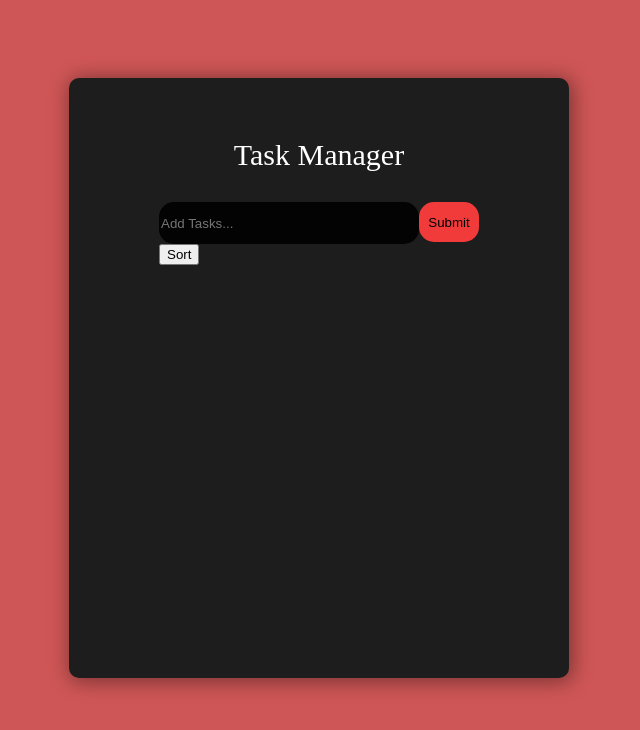
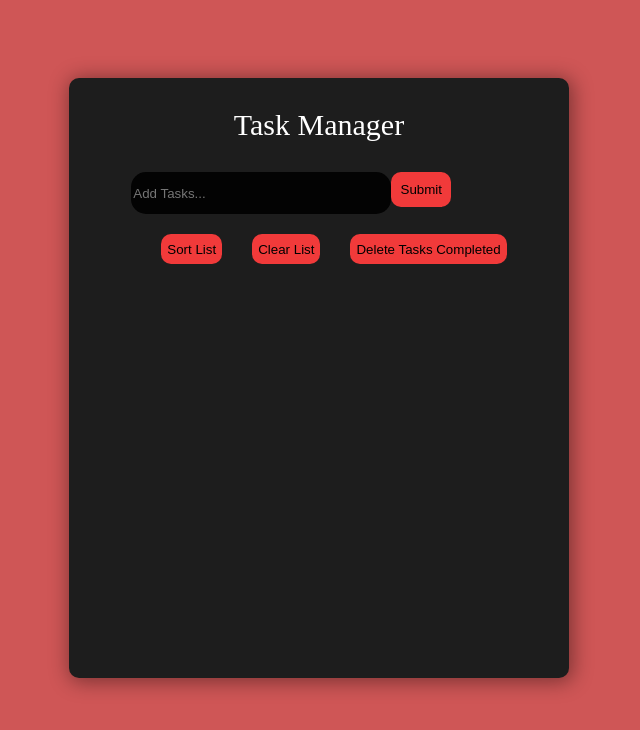
Before and after one commit to Cami9911/ToDo_React_App, a React (Create React App) app in the folder to_do_app/: page / in a window 1280 px wide. Shown: the top 730 px of the page, without its empty margins (321-961 px from the left). Built offline with nearby package versions, Linux system fonts and the light colour scheme; the HTML template or start-up script is replaced by a standard one.

Commit message:
options buttons

```diff
--- a/to_do_app/src/App.css
+++ b/to_do_app/src/App.css
@@ -20,7 +20,6 @@ body{
   header{
     color: white;
     font-size: 30px;
-    margin-top: 30px;
   }
   .scrollArea::-webkit-scrollbar {
     width: 5px;
--- a/to_do_app/src/App.js
+++ b/to_do_app/src/App.js
@@ -6,9 +6,7 @@ import uuid from 'uuid'
 import {library } from '@fortawesome/fontawesome-svg-core'
 import {faTrash } from '@fortawesome/free-solid-svg-icons'
 import {faCheck } from '@fortawesome/free-solid-svg-icons'
-import SortTodo from './components/SortTodo';
-import HTML5Backend from 'react-dnd-html5-backend'
-import { DragDropContext } from 'react-dnd'
+import OptionsTodo from './components/OptionsTodo';
 
 library.add(faTrash)
 library.add(faCheck)
@@ -28,25 +26,11 @@ class App extends Component {
         return todo;
     }) })
 }
-compareBy(key) {
-  return function (a, b) {
-    if (""+a[key]<(""+b[key])) return -1;
-    if (""+a[key]>(""+b[key])) return 1;
-    return 0;
-  };}
 
+//Reverse list
 sortTodo=()=>{
-  console.log("fa ceva")
-  this.setState({ todos: this.state.todos.map(todo => {
-    this.compareBy(todo.title)
-    return todo;
-
-}) })
-console.log("fa ceva2")
-
-
+  this.setState({ todos: [...this.state.todos.reverse(todo => todo.completed === true)]})
 }
-
 
 //Edit Todo
 editTodo = (id,event) => {
@@ -62,6 +46,14 @@ editTodo = (id,event) => {
 deleteTodo = (id) => {
   this.setState({ todos: [...this.state.todos.filter(todo => todo.id !== id)]})
 }
+//Delete all Todo
+deleteAllTodo=()=>{
+  this.setState({ todos: [...this.state.todos.filter(todo => todo.title === true)]})
+}
+//Delete check Todo
+deleteCheckTodo=()=>{
+  this.setState({ todos: [...this.state.todos.filter(todo => todo.completed === false)]})
+}
 
 //Add Todo
 addTodo = (title) => {
@@ -69,7 +61,6 @@ addTodo = (title) => {
     id: uuid.v4(),
     title,
     completed: false,
-    isOldestFirst:true
   }
   this.setState({ todos: [...this.state.todos, newTodo]})
 }
@@ -82,14 +73,16 @@ addTodo = (title) => {
         </header>
         <div className="container">
           <AddTodo addTodo={this.addTodo} />
-          <SortTodo sortTodo={this.sortTodo} />
+          <OptionsTodo
+            sortTodo={this.sortTodo}
+            deleteAllTodo={this.deleteAllTodo}
+            deleteCheckTodo={this.deleteCheckTodo} />
           <div className="scrollArea">
             <Todos
               todos={this.state.todos}
               markComplete={this.markComplete}
               deleteTodo={this.deleteTodo}
               editTodo={this.editTodo}
-            //sortTodo={this.sortTodo}
             />
           </div>
         </div>
--- a/to_do_app/src/components/AddTodo.js
+++ b/to_do_app/src/components/AddTodo.js
@@ -11,6 +11,7 @@ export class AddTodo extends Component {
         e.preventDefault();
         if (this.state.title === "") {
            alert("Cannot be empty")
+
         }
         else {
             this.props.addTodo(this.state.title);
@@ -31,4 +32,5 @@ export class AddTodo extends Component {
     }
 }
 
+
 export default AddTodo
--- /dev/null
+++ b/to_do_app/src/components/OptionsTodo.js
@@ -0,0 +1,14 @@
+import React from 'react'
+import './Todoitem.css'
+
+function optionsFunction(props){
+        return (
+            <div>
+            <button className="options" onClick={props.sortTodo}>Sort List</button>
+            <button className="options" onClick={props.deleteAllTodo}>Clear List</button>
+            <button className="options" onClick={props.deleteCheckTodo}>Delete Tasks Completed</button>
+            </div>
+        )
+}
+
+export default optionsFunction
--- a/to_do_app/src/components/SortTodo.js
+++ /dev/null
@@ -1,10 +0,0 @@
-import React, { Component } from 'react'
-import './Todoitem.css'
-
-function sortFunction(props){
-        return (
-            <button onClick={props.sortTodo}>Sort</button>
-        )
-}
-
-export default sortFunction
--- a/to_do_app/src/components/Todoitem.css
+++ b/to_do_app/src/components/Todoitem.css
@@ -15,13 +15,14 @@
     width: 25vw;
     display: flex;
     justify-content: space-between;
+    margin-bottom: 20px;
 }
  .btn{
-    height: 40px;
+    height: 35px;
     width: 60px;
     background-color: rgb(241, 58, 58);
     border: none;
-    border-radius: 15px;
+    border-radius: 10px;
     outline: none;
   }
 
@@ -62,6 +63,14 @@
   color: rgb(241, 58, 58);
 }
 
+.options{
+  background-color: rgb(241, 58, 58);
+  margin-left:30px;
+  border-radius: 10px;
+  border: none;
+  height: 30px;
+}
+
 @media only screen and (max-width: 900px){
   .form{
     width: 80vw;
--- a/to_do_app/src/components/Todoitem.js
+++ b/to_do_app/src/components/Todoitem.js
@@ -10,8 +10,6 @@ export class Todoitem extends Component {
                 color: this.props.todo.completed ? 'rgb(241, 58, 58)': 'white',
             }
     }
-
-
 
     render() {
         const { id, title } = this.props.todo;
```
